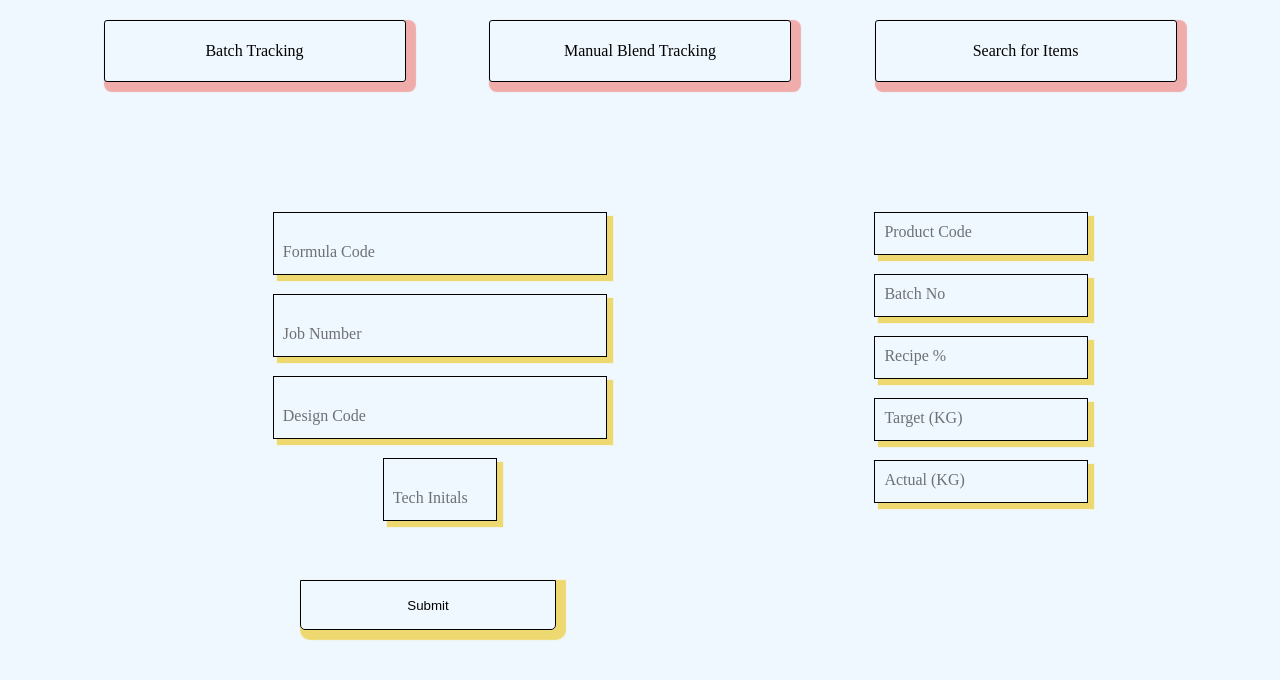
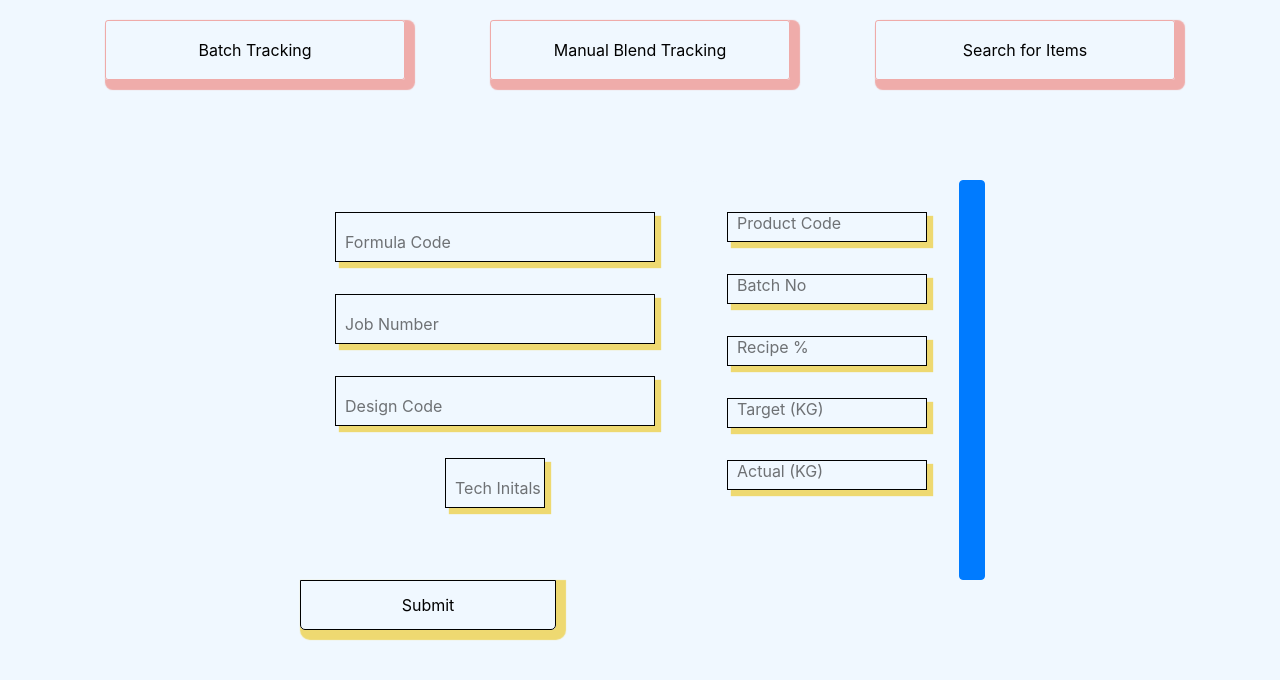
Before and after one commit to LewieM1995/workapp, a React (Create React App) app: page /manualblend in a window 1280 px wide. Shown: the top 680 px of the page. Built offline with nearby package versions, Linux system fonts and the light colour scheme.

Commit message:
Search Feature Functional + Blends Page Fully Func

```diff
--- a/package.json
+++ b/package.json
@@ -6,6 +6,7 @@
     "@testing-library/jest-dom": "^5.16.5",
     "@testing-library/react": "^13.4.0",
     "@testing-library/user-event": "^13.5.0",
+    "bootstrap": "^5.3.0-alpha1",
     "react": "^18.2.0",
     "react-dom": "^18.2.0",
     "react-router-dom": "^6.8.0",
--- a/public/index.html
+++ b/public/index.html
@@ -10,7 +10,7 @@
       content="Web site created using create-react-app"
     />
     <link rel="apple-touch-icon" href="%PUBLIC_URL%/logo192.png" />
-
+    <link rel="stylesheet" href="https://cdn.jsdelivr.net/npm/bootstrap@4.1.3/dist/css/bootstrap.min.css" integrity="sha384-MCw98/SFnGE8fJT3GXwEOngsV7Zt27NXFoaoApmYm81iuXoPkFOJwJ8ERdknLPMO" crossorigin="anonymous">
     <link rel="manifest" href="%PUBLIC_URL%/manifest.json" />
 
     <title>Work App</title>
--- a/src/components/ManualBTwo.js
+++ b/src/components/ManualBTwo.js
@@ -1,7 +1,8 @@
 import React from 'react'
 
 function ManualBTwo({ batchNo, productCode, setBatchNo, setProductCode, recipe, target, actual, setRecipe, setTarget, setActual}) {
-  return (
+
+    return (
     <div className='mbtwo-container'>
         <div className='recipe-input-div'>
             <input type='text' className='recipe-input' placeholder='Product Code' value={productCode} onChange={(e) => setProductCode(e.target.value)}/>
@@ -23,7 +24,6 @@ function ManualBTwo({ batchNo, productCode, setBatchNo, setProductCode, recipe,
             <input type='text' className='recipe-input' placeholder='Actual (KG)' value={actual} onChange={(e) => setActual(e.target.value)}/>
             <label className='recipe-label'  required>Actual (KG)</label>
         </div>
-
     </div>
   )
 }
--- a/src/components/ManualBlend.js
+++ b/src/components/ManualBlend.js
@@ -5,11 +5,19 @@ import ManualBTwo from './ManualBTwo'
 
 function ManualBlend({ batchNo, productCode, setBatchNo, setProductCode, recipe, setActual, setRecipe, actual, setDesginCode, designCode, target, setTarget, initials, setInitials, formula, setFormula, jobNum, setJobNum}){
 
-/*const [addition, setAddition] = useState([{id: 1}])
+const [comp, setComp] = useState([{id: 1, produceCode: '', recipe: '', target: '', initials: '', actual: '', batchNo: '', formula: '', jobNum: '', designCode: ''}]);
 
-const addComp = () => {
-  setAddition([...addition, {id : addition.length + 1}]);
-}; */
+const addComp = (e) => {
+  //e.prenventDefault();
+  setComp([...comp, {id : comp.length++, produceCode: '', recipe: '', target: '', initials: '', actual: '', batchNo: '', formula: '', jobNum: '', designCode: ''}]);
+};
+
+const handleChange = (e, id) => {
+  const newComp = [...comp];
+  const index = newComp.findIndex(index => comp.id === id);
+  newComp[index][e.target.name] = e.target.value;
+  setComp(newComp);
+}
 
   return (
     <div className='inner-manual-container'>
@@ -31,21 +39,35 @@ const addComp = () => {
           <label className='manual-label'required>Tech Initals</label>
         </div>
       </div>
-        <ManualBTwo setBatchNo={setBatchNo} setProductCode={setProductCode} productCode={productCode} batchNo={batchNo} recipe={recipe}
-      setRecipe={setRecipe}
-      target={target}
-      setTarget={setTarget}
-      actual={actual}
-      setActual={setActual}
-      initials={initials}
-      setInitials={setInitials}
-      formula={formula}
-      setFormula={setFormula}
-      jobNum={jobNum}
-      setJobNum={setJobNum}
-      designCode={designCode}
-      setDesginCode={setDesginCode}/>
+      <div className='wrapper-mbt'>
+          {comp.map((item) => (
+            <ManualBTwo
+              key={comp.id}
+              id={comp.id}
+              setBatchNo={(e) => handleChange(e, comp.id)}
+              batchNo={comp.batchNo}
+              setProductCode={(e) => handleChange(e, comp.id)}
+              productCode={comp.produceCode}
+              setRecipe={(e) => handleChange(e, comp.id)}
+              recipe={comp.recipe}
+              setTarget={(e) => handleChange(e, comp.id)}
+              target={comp.target}
+              setActual={(e) => handleChange(e, comp.id)}
+              actual={comp.actual}
+              setInitials={(e) => handleChange(e, comp.id)}
+              initials={comp.initials}
+              setFormula={(e) => handleChange(e, comp.id)}
+              formula={comp.formula}
+              setJobNum={(e) => handleChange(e, comp.id)}
+              jobNum={comp.jobNum}
+              setDesginCode={(e) => handleChange(e, comp.id)}
+              designCode={comp.designCode}
+            />
+          ))}
+        <button className='btn btn-primary' onClick={addComp} type='button'></button>
+      </div>
     </div>
+
   )
 }
 
--- a/src/components/Search.js
+++ b/src/components/Search.js
@@ -1,6 +1,6 @@
 import React from 'react'
 import SearchM from './SearchM'
-import './search.css'
+import './search.css?v=4'
 
 function Search() {
   return (
--- a/src/components/SearchM.js
+++ b/src/components/SearchM.js
@@ -1,11 +1,11 @@
-import React, { useState } from 'react'
+import React, { useEffect, useState } from 'react'
 
 function SearchM() {
 
   const [search, setSearch] = useState('');
   const [codes, setCodes] = useState([]);
 
-  let dbtwo = 'http://localhost:4000/manualBlends';
+  const dbtwo = 'http://localhost:4000/manualBlends';
 
  async function getData(){
   const res = await fetch(dbtwo);
@@ -13,7 +13,7 @@ function SearchM() {
   setCodes(info)
   console.log(search.toLowerCase() === ''
   ? info
-  : info.filter(item => item.batchNum.toLowerCase().includes(search) || item.date.toString().includes(search)))
+  : info.filter(item => item.batchNum.toLowerCase().includes(search) || item.date.toString().includes(search) || item.jobnum.toString().toLowerCase().includes(search) || item.productcode.toString().toLowerCase().includes(search)))
  }
 
  const filteredInfo = codes
@@ -22,6 +22,7 @@ function SearchM() {
   e.preventDefault();
   getData()
  }
+
 
   return (
     <>
@@ -32,8 +33,9 @@ function SearchM() {
         </div>
           <button className='search-button' type='submit'>Find Items</button>
       </form>
-      <table className='output-table'>
-          <thead className='output-thead'>
+    <div className='output-table'>
+      <table className='table table-striped'>
+          <thead>
             <tr>
               <th>Batch Number</th>
               <th>Product Code</th>
@@ -50,7 +52,7 @@ function SearchM() {
           <tbody>
           {filteredInfo.filter((item) =>
           search.toLowerCase() === ""
-          ? item
+          ? !item
           : item.batchNum.toLowerCase().includes(search) || item.date.toString().includes(search)
           ).map((item) => (
             <tr key={item.id}>
@@ -64,10 +66,11 @@ function SearchM() {
                 <td>{item.jobnum}</td>
                 <td>{item.designcode}</td>
                 <td>{item.date}</td>
-              </tr>
+            </tr>
           ))}
           </tbody>
       </table>
+    </div>
     </>
   )
 }
--- a/src/components/batchtrack.css
+++ b/src/components/batchtrack.css
@@ -9,8 +9,8 @@
     /*background: linear-gradient(to right top, rgba(238, 217, 113, 0.8), rgba(238, 217, 113, 0.3));*/
     padding-top: 50px;
     border-radius: 2px;
-    border: 1px solid #000;
-    box-shadow: 5px 5px 1px 5px rgba(238, 121, 113, 0.6);
+    border: 1px solid rgba(238, 121, 113, 1);
+    box-shadow: 5px 5px 1px 1px rgba(238, 121, 113, 0.6);
 }
 
 .input-div{
@@ -61,7 +61,7 @@
 }
 
 .batch-input:focus + .batch-label, .batch-input:not(:placeholder-shown) + .batch-label {
-    transform: translateY(-3.5em) scale(.8);
+    transform: translateY(-3em) scale(.8);
 }
 
 .batch-button {
--- a/src/components/manualblend.css
+++ b/src/components/manualblend.css
@@ -7,7 +7,7 @@
     height: 80%;
     margin: auto auto;
     display: flex;
-    justify-content: space-around;
+    justify-content: center;
     align-items: center;
     background-color: aliceblue;
     border-radius: 5px 5px 0px 0px;
@@ -73,7 +73,7 @@
 }
 
 .manual-input:focus + .manual-label, .manual-input:not(:placeholder-shown) + .manual-label {
-    transform: translateY(-3.5em) scale(.8);
+    transform: translateY(-3.1em) scale(.8);
 }
 
 
@@ -82,8 +82,10 @@
 
 /* CSS for Manual Blend Two */
 
+
+
 .mbtwo-container {
-    width: 20%;
+    width: 100%;
     height: 400px;
     background-color: aliceblue;
     border-radius: 5px;
@@ -137,5 +139,10 @@
 }
 
 .recipe-input:focus + .recipe-label, .recipe-input:not(:placeholder-shown) + .recipe-label {
-    transform: translateY(-3.5em) scale(.8);
+    transform: translateY(-3.1em) scale(.8);
 }
+
+.wrapper-mbt {
+    height: 400px;
+    display: flex;
+}
--- a/src/components/search.css
+++ b/src/components/search.css
@@ -7,9 +7,10 @@
 
 .search-form {
     width: 300px;
-    height: 100px;
-    border: 1px red solid;
+    height: 130px;
+    border: 1px rgb(192, 192, 124) solid;
     padding: 10px;
+    box-shadow: 2px 2px 1px 1px rgba(238, 217, 113, 1);
 }
 
 .search-div{
@@ -79,9 +80,12 @@
     transition: ease-in 0.4s;
 }
 
+
 .output-table{
-    width: 70%;
+    width: 75%;
     height: 80%;
-    border: 1px red solid;
+    border: 1px solid rgb(218, 198, 98);
     padding: 10px;
+    table-layout: auto;
+    box-shadow: 5px 5px 1px 1px rgba(238, 217, 113, 1);
 }
--- a/src/pages/main.css
+++ b/src/pages/main.css
@@ -25,7 +25,7 @@
     width: 300px;
     background-color: transparent;
     box-shadow: 5px 5px 1px 5px rgba(238, 121, 113, 0.6);
-    border: 1px #000 solid;
+    border: 1px solid rgba(238, 121, 113, 0.6);
     border-radius: 3px;
     color: black;
 }
@@ -34,4 +34,5 @@
     transition: all 0.5s;
     outline: none;
     transform: scale(1.04);
+    text-decoration: none;
 }
```
Also changed, not shown: data/dbtwo.json (+87 -0 lines), 1 other file (tests, documents, lock files or other folders).
